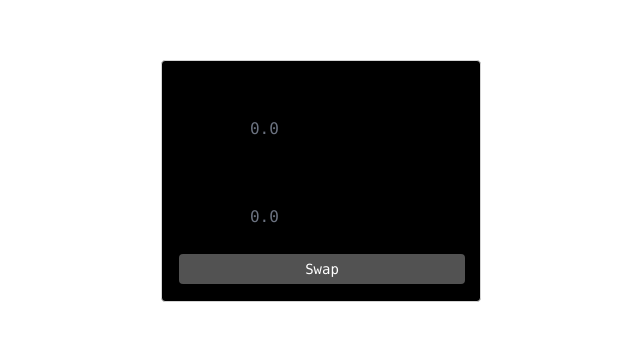
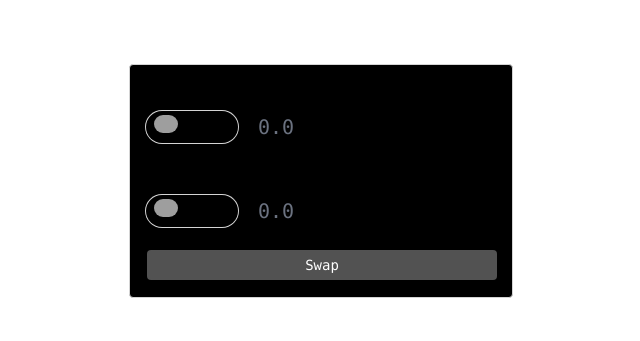
Before and after one commit to ramozdev/reusable-ui, a Next.js app: page /uniswap in a window 1280 px wide. Shown: the part 219-560 px from the top of the page, without its empty margins (319-959 px from the left). Built offline with nearby package versions, Linux system fonts and the light colour scheme; grey boxes are pictures that could not be loaded.

Commit message:
update swap

```diff
--- a/src/components/swap.tsx
+++ b/src/components/swap.tsx
@@ -5,27 +5,33 @@ import Label from "@/ui/html/label";
 
 export default function Swap() {
   return (
-    <Card className="w-80 bg-black">
+    <Card className="w-96 bg-black">
       <div className="mb-4">
-        <Label htmlFor="you-pay">Swap</Label>
+        <Label htmlFor="you-pay" className="mb-1 block text-sm">
+          You pay
+        </Label>
         <div className="flex items-center gap-2">
           <TokenCommand />
           <input
             placeholder="0.0"
             id="you-pay"
-            className="appearance-none border-none bg-transparent focus:outline-none"
+            type="number"
+            className="w-full appearance-none border-none bg-transparent text-xl focus:outline-none"
           />
         </div>
       </div>
 
       <div className="mb-4">
-        <Label htmlFor="you-receive">Swap</Label>
+        <Label htmlFor="you-receive" className="mb-1 block text-sm">
+          You receive
+        </Label>
         <div className="flex items-center gap-2">
           <TokenCommand />
           <input
             placeholder="0.0"
             id="you-receive"
-            className="appearance-none border-none bg-transparent focus:outline-none"
+            type="number"
+            className="w-full appearance-none border-none bg-transparent text-xl focus:outline-none"
           />
         </div>
       </div>
--- a/src/components/token-cmdk.tsx
+++ b/src/components/token-cmdk.tsx
@@ -40,26 +40,36 @@ export function TokenCommand() {
     <>
       <button
         onClick={() => setOpen(!open)}
-        className="flex items-center gap-2"
+        className="inline-flex items-center rounded-full px-2 py-1 ring-1 ring-neutral-300 dark:ring-neutral-800"
       >
-        <ChevronDownIcon /> ETH
+        <div className="h-6 w-6">
+          <Image
+            src={tokens.ETH.icon}
+            alt={`${tokens.ETH.name}'s logo`}
+            width="24"
+            height="24"
+            className="rounded-full"
+          />
+        </div>
+        <span>ETH</span>
+        <ChevronDownIcon className="ml-2" />
       </button>
       <Command.Dialog
         open={open}
         onOpenChange={setOpen}
         label="Global Command Menu"
       >
-        <Command.Root>
-          <Command.Input placeholder="Type a command. or search..." />
+        <Command.Root className="md:h-[60vh] md:w-[55vh]">
+          <Command.Input placeholder="Search name or paste address" />
           <Command.Separator />
           <Command.List>
             <Command.Empty>No results found.</Command.Empty>
-            <div className="flex gap-2 px-4 py-2">
+            <div className="flex flex-wrap gap-2 px-4 py-2">
               {Object.entries(tokens).map(([symbol, token]) => (
                 <Command.Item key={symbol} className="flex items-center">
                   <Image
                     src={token.icon}
-                    alt=""
+                    alt={`${token.name}'s logo`}
                     width="24"
                     height="24"
                     className="mr-2 h-6 w-6 rounded-full"
@@ -74,10 +84,10 @@ export function TokenCommand() {
                 <Command.Item key={symbol}>
                   <Image
                     src={token.icon}
-                    alt=""
-                    width="24"
-                    height="24"
-                    className="mr-2 h-6 w-6 rounded-full"
+                    alt={`${token.name}'s logo`}
+                    width="36"
+                    height="36"
+                    className="mr-4 h-9 w-9 rounded-full"
                   />
                   <div className="flex flex-col">
                     <span className="text-sm">{token.symbol}</span>
--- a/src/ui/cmdk/item.ts
+++ b/src/ui/cmdk/item.ts
@@ -12,8 +12,7 @@ const item = cva(
   outline-none
   md:py-1
   data-[disabled]:pointer-events-none
-  data-[disabled]:opacity-50
-  text-neutral-900`,
+  data-[disabled]:opacity-50`,
     ROUNDED,
   ),
   {
```
